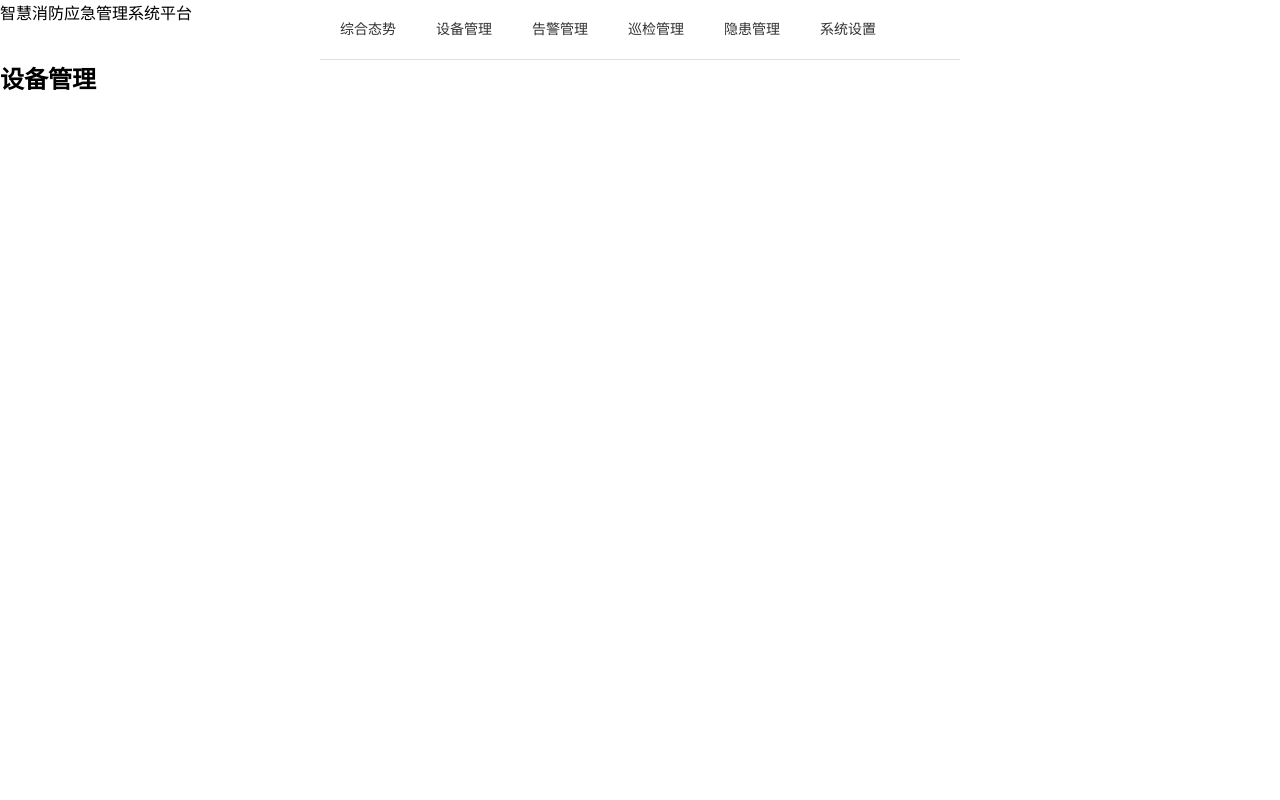
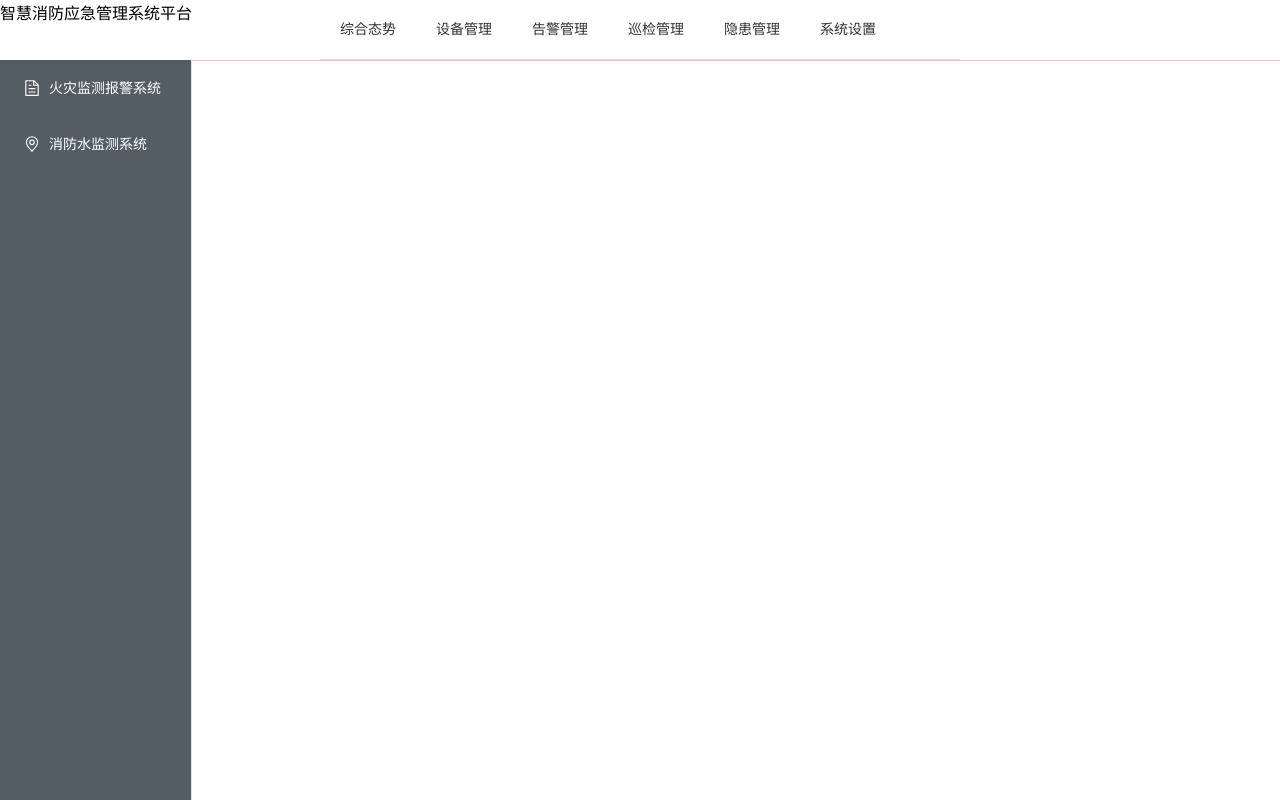
Before and after one commit to yyx888888/Smart_fire, a Vue app: page /#/device in a window 1280 px wide. Built offline with nearby package versions, Linux system fonts and the light colour scheme.

Commit message:
侧边栏导航更新

```diff
--- a/package.json
+++ b/package.json
@@ -10,7 +10,7 @@
   },
   "dependencies": {
     "@element-plus/icons-vue": "^2.0.9",
-    "element-plus": "^2.2.16",
+    "element-plus": "^2.2.17",
     "vue": "^3.2.37",
     "vue-router": "^4.1.5",
     "vuex": "^4.0.2"
--- /dev/null
+++ b/src/components/SidebarNav.vue
@@ -0,0 +1,55 @@
+<template>
+  <el-menu
+      background-color="#545c64"
+      class="el-menu-vertical-demo"
+      :default-active="activeIndex"
+      text-color="#fff"
+      active-text-color="#fff"
+      @select="changeContent"
+  >
+    <div v-for="item in menuInfo">
+      <el-menu-item :index="item.menuUrl"  :key="item.menuId">
+        <el-icon><component :is="item.menuIcon"/></el-icon>
+        <span>{{ item.menuName }}</span>
+      </el-menu-item>
+    </div>
+  </el-menu>
+</template>
+
+<script lang="ts">
+import {defineComponent, onMounted,ref} from 'vue';
+import {Document, Location} from '@element-plus/icons-vue'
+import {useRouter} from "vue-router";
+import {useStore} from "vuex";
+
+export default defineComponent({
+  name: "SidebarNav",
+  setup(){
+    const store=useStore();
+    const router=useRouter();
+    const activeIndex=ref("");
+    const changeContent=(index:string)=>{
+      activeIndex.value=index
+      router.push(index)
+    }
+    onMounted(()=>{
+      changeContent('/device')
+    })
+    return {
+      changeContent,
+      activeIndex,
+      menuInfo:store.state.deviceData.menuInfo
+    }
+  }
+})
+</script>
+
+<style scoped>
+.el-menu-vertical-demo:not(.el-menu--collapse) {
+  width: 100%;
+  height: 100vh;
+}
+.el-menu-item.is-active {
+  background-color: #3a5574 !important;
+}
+</style>
--- a/src/main.ts
+++ b/src/main.ts
@@ -1,5 +1,4 @@
-import { createApp } from 'vue'
-
+import {createApp} from 'vue'
 import App from './App.vue'
 import router from './router'
 import ElementPlus from 'element-plus'
--- a/src/router/index.ts
+++ b/src/router/index.ts
@@ -15,8 +15,21 @@ const routes: Array<RouteRecordRaw> = [
         component: () => import('../views/ComprehensiveSituation/index.vue')
       },
       {
-        path: 'device',
-        component: () => import('../views/device/index.vue')
+        path: '/device',
+        name: 'Device',
+        component: () => import('../views/device/Device.vue'),
+        children:[
+          {
+            path: '/fireSystem',
+            name: 'FireSystem',
+            component: () => import('../views/device/FireSystem.vue')
+          },
+          {
+            path: '/waterSystem',
+            name: 'WaterSystem',
+            component: () => import('../views/device/WaterSystem.vue')
+          },
+        ]
       },
       {
         path: 'alert',
--- a/src/store/index.ts
+++ b/src/store/index.ts
@@ -1,7 +1,24 @@
-
 import { createStore } from 'vuex'
 
 export default createStore({
+  state:{
+    deviceData:{
+      menuInfo:[
+        {
+          menuId:1,
+          menuUrl:"/fireSystem",
+          menuName:"火灾监测报警系统",
+          menuIcon:"Document"
+        },
+        {
+          menuId:2,
+          menuUrl:"/waterSystem",
+          menuName:"消防水监测系统",
+          menuIcon:"Location"
+        }
+      ]
+    }
+  },
   // 模块引入
   modules: {
 
--- /dev/null
+++ b/src/views/device/Device.vue
@@ -0,0 +1,40 @@
+<template>
+  <div class="home">
+    <div class="leftMenu">
+      <sideBar></sideBar>
+    </div>
+    <div class="content">
+      <router-view></router-view>
+    </div>
+
+  </div>
+</template>
+
+<script lang="ts">
+import { defineComponent } from 'vue';
+import sideBar from '@/components/SidebarNav.vue';
+
+export default defineComponent({
+  name: 'device',
+  components: {
+    sideBar,
+  },
+});
+</script>
+
+<style scoped>
+h1{
+  text-align: center;
+}
+.leftMenu{
+  width: 15%;
+  float: left;
+  text-align: center;
+}
+.content{
+  width: 85%;
+  /*padding: 30px;*/
+  float: left;
+  outline: 1px solid pink;
+}
+</style>
--- /dev/null
+++ b/src/views/device/FireSystem.vue
@@ -0,0 +1,13 @@
+<template>
+  <div>火灾</div>
+
+</template>
+
+<script>
+import {defineComponent} from "vue";
+
+export default defineComponent({
+  name:"FireSystem"
+})
+
+</script>
--- /dev/null
+++ b/src/views/device/WaterSystem.vue
@@ -0,0 +1,11 @@
+<template>
+  <div>水灾</div>
+</template>
+
+<script>
+import {defineComponent} from "vue";
+
+export default defineComponent({
+  name:"WaterSystem"
+})
+</script>
--- a/src/views/device/index.vue
+++ /dev/null
@@ -1,11 +0,0 @@
-<template>
-  <h1>设备管理</h1>
-</template>
-
-<script setup>
-
-</script>
-
-<style lang="scss" scoped>
-
-</style>
```
Also changed, not shown: components.d.ts (+3 -17 lines), 1 other file (tests, documents, lock files or other folders).
